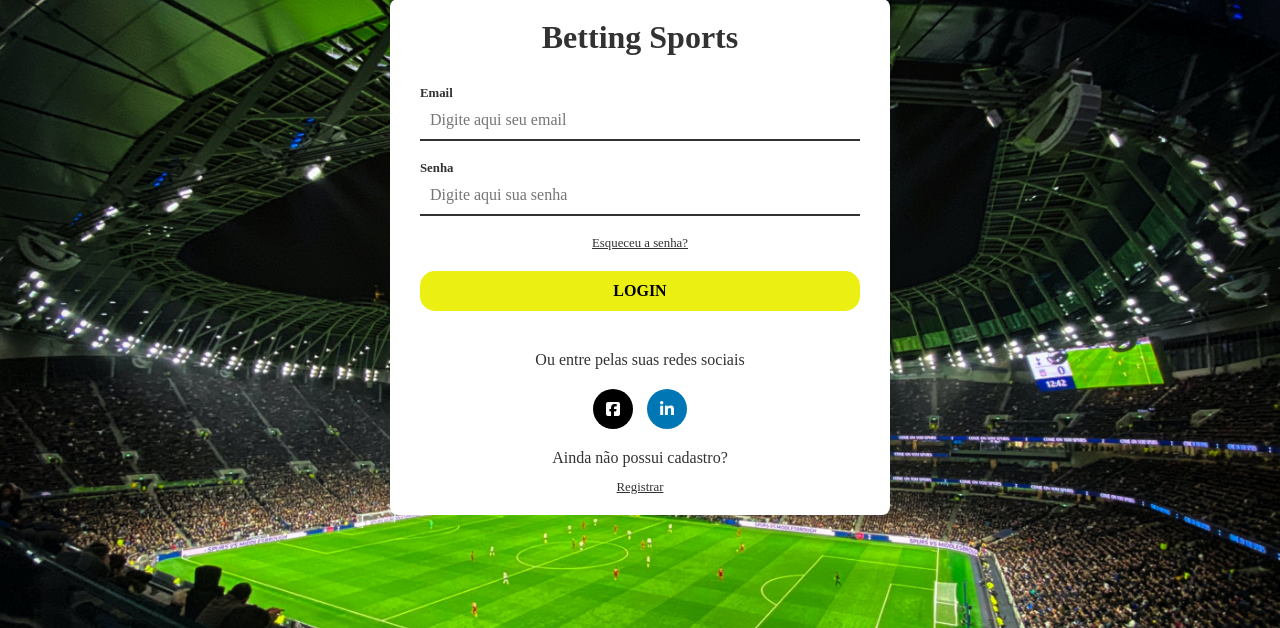
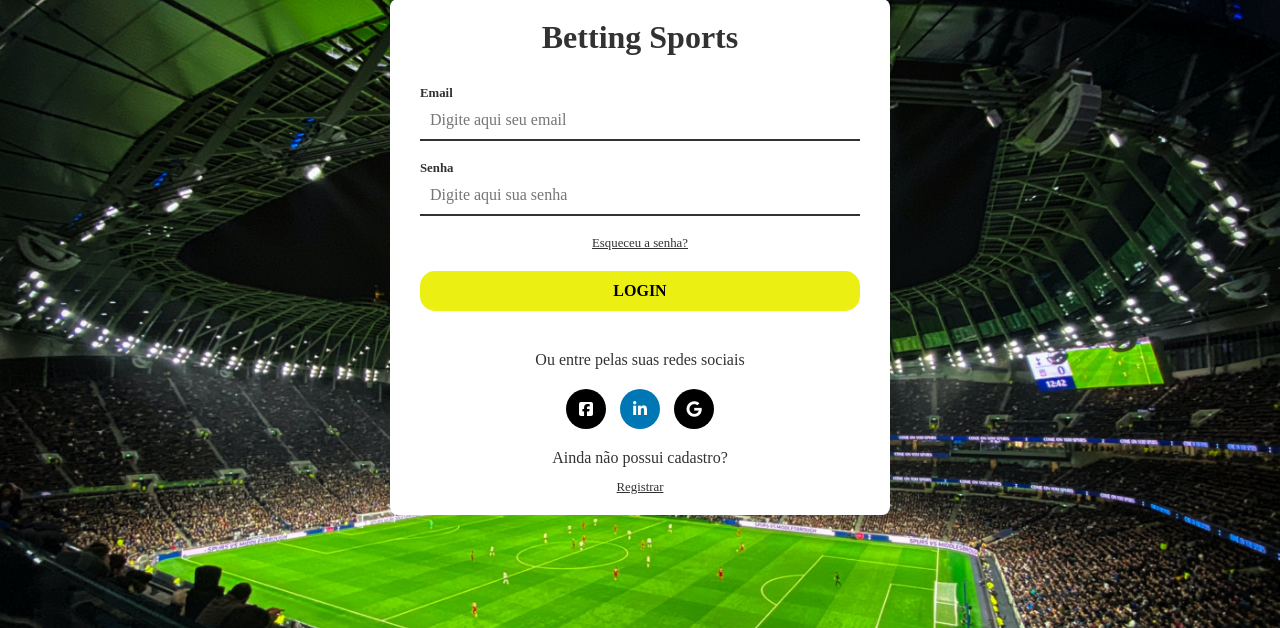
Before and after one commit to renansfreire/projeto-bs-pds, a PHP site: page /login.html in a window 1280 px wide. Shown: the part 81-709 px from the top of the page. Run offline with PHP 8.4, Linux system fonts and the light colour scheme; some libraries are stand-ins or nearby versions.

Commit message:
adição da tela de cadastro

```diff
--- a/css/login.css
+++ b/css/login.css
@@ -107,6 +107,10 @@ input[type="submit"]:hover {
     background-color: #0077B5;
 }
 
+.fa-google {
+    background-color: #000000;
+}
+
 #register-container p{
     margin-bottom: 10px;
 }
--- a/login.html
+++ b/login.html
@@ -24,10 +24,11 @@
             <p>Ou entre pelas suas redes sociais</p>
             <i class="fa fa-facebook-square face__modify"></i>
             <i class="fa fa-linkedin"></i>
+            <i class="fa fa-google google_modify" aria-hidden="true"></i>
         </div>
         <div id="register-container">
             <p>Ainda não possui cadastro?</p>
-            <a href="#">Registrar</a>
+            <a href="register.html">Registrar</a>
         </div>
     </div>
 </body>
```
